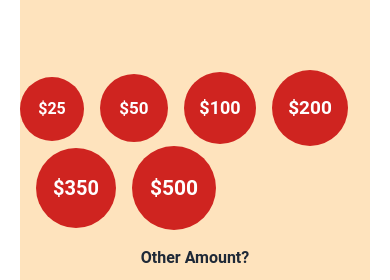
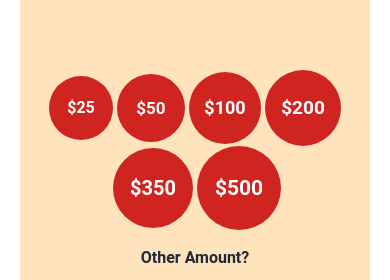
Before and after one commit to Mostakimw/unity-aid-client, a React (Vite) app: page /donations/1 in a window 390 px wide. Shown: the part 674-954 px from the top of the page. Built offline with nearby package versions, Linux system fonts and the light colour scheme.

Commit message:
donaion details responsive

```diff
--- a/src/pages/Donation/DonationDetails/DonationDetails.tsx
+++ b/src/pages/Donation/DonationDetails/DonationDetails.tsx
@@ -63,7 +63,7 @@ const DonationDetails = () => {
               )}
             </div>
             <Row justify="center">
-              <div className="space-x-4">
+              <div className="space-x-1 md:space-x-4 flex  flex-wrap justify-center items-center px-5">
                 <button
                   className="amount-btn w-16 h-16"
                   onClick={() => handleButtonClick(25)}
```
